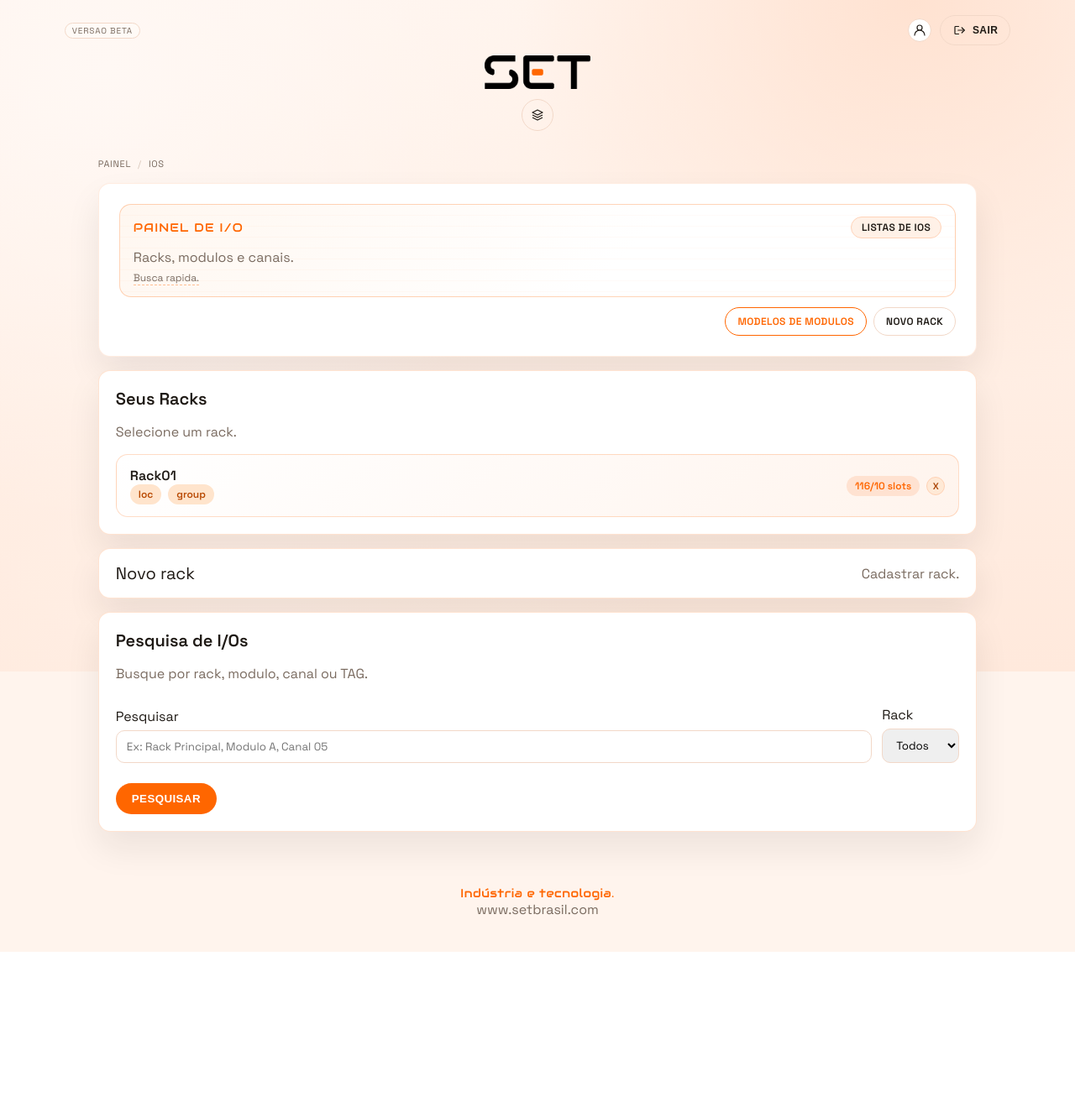
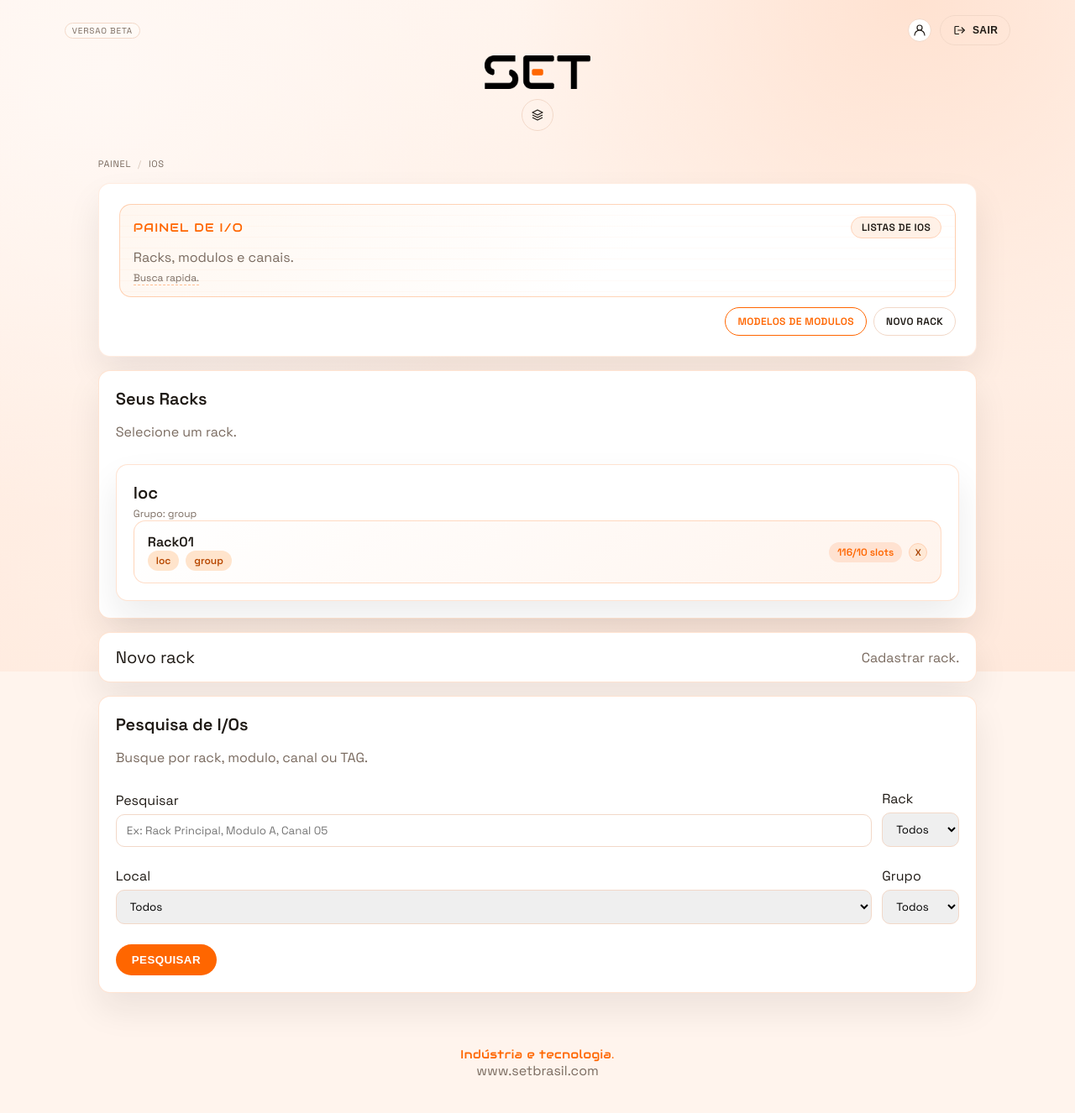
Before and after one commit to tallisonbarros/saas-set, a Django app: page /ios/ in a window 1280 px wide. Shown: the whole page at 84% size. Before the commit the page ends 1134 px from the top, so only its background shows below. Run offline with Django 5.2, Linux system fonts and the light colour scheme; a user stored in the database is signed in; data comes from the database, SQL or seed files in the repository; both versions use the stored data as it was after the commit; data that the repository does not hold is empty.

Commit message:
Atualizacao208

```diff
--- a/core/static/core/styles.css
+++ b/core/static/core/styles.css
@@ -3015,6 +3015,13 @@ select {
   margin-top: 12px;
 }
 
+.io-search-meta-alert {
+  padding: 8px 12px;
+  border-radius: 12px;
+  border: 1px solid rgba(255, 102, 0, 0.12);
+  background: #fff6ef;
+}
+
 .io-search-loading {
   margin-top: 10px;
   font-size: 12px;
@@ -3276,6 +3283,7 @@ select {
   font-weight: 600;
   color: var(--muted);
   letter-spacing: 2px;
+  font-size: 0.5em;
 }
 
 .slot-empty {
--- a/core/templates/core/ios_list.html
+++ b/core/templates/core/ios_list.html
@@ -43,9 +43,30 @@
           <p class="muted">Selecione um rack.</p>
         </div>
       </div>
-      {% if racks %}
+      {% if rack_groups %}
+        {% for group in rack_groups %}
+          <div class="io-card" style="margin-top: 12px;">
+            <div class="io-card-head">
+              <div>
+                <h3 class="io-title">
+                  {% if group.local %}
+                    {{ group.local.nome }}
+                  {% else %}
+                    Sem local
+                  {% endif %}
+                </h3>
+              </div>
+            </div>
+            {% for subgroup in group.groups %}
+              <div class="proposal-section-subtitle">
+                {% if subgroup.grupo %}
+                  Grupo: {{ subgroup.grupo.nome }}
+                {% else %}
+                  Sem grupo
+                {% endif %}
+              </div>
               <div class="proposal-grid">
-          {% for rack in racks %}
+                {% for rack in subgroup.racks %}
                   <article class="proposal-card io-proposal-card">
                     <a class="proposal-link" href="{% url 'ios_rack_detail' rack.id %}" aria-label="Abrir rack"></a>
                     <div class="proposal-head">
@@ -76,6 +97,9 @@
                   </article>
                 {% endfor %}
               </div>
+            {% endfor %}
+          </div>
+        {% endfor %}
       {% else %}
         <div class="muted">Nenhum rack cadastrado ainda.</div>
       {% endif %}
@@ -191,17 +215,39 @@
               {% endfor %}
             </select>
           </label>
+          <label class="field io-search-field">
+            <span>Local</span>
+            <select name="local" id="io-search-local">
+              <option value="">Todos</option>
+              {% for local in locais %}
+                <option value="{{ local.id }}" {% if local_filter == local.id|stringformat:"s" %}selected{% endif %}>
+                  {{ local.nome }}
+                </option>
+              {% endfor %}
+            </select>
+          </label>
+          <label class="field io-search-field">
+            <span>Grupo</span>
+            <select name="grupo" id="io-search-grupo">
+              <option value="">Todos</option>
+              {% for grupo in grupos %}
+                <option value="{{ grupo.id }}" {% if grupo_filter == grupo.id|stringformat:"s" %}selected{% endif %}>
+                  {{ grupo.nome }}
+                </option>
+              {% endfor %}
+            </select>
+          </label>
           <div class="io-search-actions">
             <button class="btn btn-primary" type="submit">Pesquisar</button>
-            {% if search_term or rack_filter %}
+            {% if search_term or rack_filter or local_filter or grupo_filter %}
               <a class="btn btn-ghost" href="{% url 'ios_list' %}">Limpar</a>
             {% endif %}
           </div>
         </div>
       </form>
       <div class="io-search-loading is-hidden" id="io-search-loading">Buscando...</div>
-      <div id="io-search-results" {% if not search_term and not rack_filter %}class="is-hidden"{% endif %}>
-        <div class="io-search-meta">
+      <div id="io-search-results" {% if not search_term and not rack_filter and not local_filter and not grupo_filter %}class="is-hidden"{% endif %}>
+        <div class="io-search-meta io-search-meta-alert" id="io-search-meta">
           <span class="slot-badge" id="io-search-count">{{ search_count }} resultado{{ search_count|pluralize }}</span>
         </div>
         {% if search_results %}
@@ -210,6 +256,8 @@
               <thead>
                 <tr>
                   <th>Rack</th>
+                  <th>Local</th>
+                  <th>Grupo</th>
                   <th>Slot</th>
                   <th>Modulo</th>
                   <th>Canal</th>
@@ -221,6 +269,8 @@
                 {% for channel in search_results %}
                   <tr>
                     <td>{{ channel.modulo.rack.nome }}</td>
+                    <td>{% if channel.modulo.rack.local %}{{ channel.modulo.rack.local.nome }}{% else %}-{% endif %}</td>
+                    <td>{% if channel.modulo.rack.grupo %}{{ channel.modulo.rack.grupo.nome }}{% else %}-{% endif %}</td>
                     <td>
                       {% if channel.slot_pos %}
                         S{{ channel.slot_pos }}
@@ -246,9 +296,9 @@
               </tbody>
             </table>
           </div>
-          <div class="muted is-hidden" id="io-search-empty">Nenhum resultado encontrado.</div>
+          <div class="notice notice-warning is-hidden" id="io-search-empty">Nenhum resultado encontrado.</div>
         {% else %}
-          <div class="muted" id="io-search-empty">Nenhum resultado encontrado.</div>
+          <div class="notice notice-warning" id="io-search-empty">Nenhum resultado encontrado.</div>
         {% endif %}
       </div>
     </section>
@@ -401,24 +451,31 @@
         var body = document.getElementById("io-search-table-body");
         var emptyEl = document.getElementById("io-search-empty");
         var loadingEl = document.getElementById("io-search-loading");
+        var metaEl = document.getElementById("io-search-meta");
         if (!resultsWrap || !countEl || !body || !emptyEl) {
           return;
-        }
-        if (loadingEl) {
-          loadingEl.classList.add("is-hidden");
         }
         var count = payload.count || 0;
         countEl.textContent = count + " resultado" + (count === 1 ? "" : "s");
         body.innerHTML = "";
         if (!payload.results || !payload.results.length) {
+          emptyEl.textContent = "Nenhum resultado encontrado.";
           emptyEl.classList.remove("is-hidden");
+          if (metaEl) {
+            metaEl.classList.remove("notice", "notice-success");
+          }
           resultsWrap.classList.remove("is-hidden");
           return;
+        }
+        if (metaEl) {
+          metaEl.classList.add("notice", "notice-success");
         }
         payload.results.forEach(function (row) {
           var tr = document.createElement("tr");
           tr.innerHTML =
             "<td>" + row.rack + "</td>" +
+            "<td>" + row.local + "</td>" +
+            "<td>" + row.grupo + "</td>" +
             "<td>" + row.slot + "</td>" +
             "<td>" + row.modulo + "</td>" +
             "<td>" + row.canal + " - " + row.canal_nome + "</td>" +
@@ -433,14 +490,18 @@
         var form = document.querySelector(".io-search-form");
         var input = form ? form.querySelector("input[name='q']") : null;
         var rackSelect = document.getElementById("io-search-rack");
+        var localSelect = document.getElementById("io-search-local");
+        var grupoSelect = document.getElementById("io-search-grupo");
         var loadingEl = document.getElementById("io-search-loading");
-        if (!form || !input || !rackSelect) {
+        if (!form || !input || !rackSelect || !localSelect || !grupoSelect) {
           return;
         }
         var runSearch = function () {
           var term = input.value.trim();
           var rack = rackSelect.value;
-          if (!term && !rack) {
+          var local = localSelect.value;
+          var grupo = grupoSelect.value;
+          if (!term && !rack && !local && !grupo) {
             var wrap = document.getElementById("io-search-results");
             if (wrap) {
               wrap.classList.add("is-hidden");
@@ -453,6 +514,7 @@
           if (loadingEl) {
             loadingEl.classList.remove("is-hidden");
           }
+          var emptyEl = document.getElementById("io-search-empty");
           var params = new URLSearchParams();
           if (term) {
             params.set("q", term);
@@ -460,12 +522,36 @@
           if (rack) {
             params.set("rack", rack);
           }
+          if (local) {
+            params.set("local", local);
+          }
+          if (grupo) {
+            params.set("grupo", grupo);
+          }
           fetch(window.location.pathname + "?" + params.toString(), {
             headers: { "X-Requested-With": "XMLHttpRequest" },
           })
-            .then(function (resp) { return resp.json(); })
+            .then(function (resp) {
+              if (!resp.ok) {
+                throw new Error("HTTP " + resp.status);
+              }
+              return resp.json();
+            })
             .then(updateSearchUI)
             .catch(function () {
+              var wrap = document.getElementById("io-search-results");
+              if (emptyEl) {
+                emptyEl.textContent = "Nao foi possivel buscar agora.";
+                emptyEl.classList.remove("is-hidden");
+              }
+              if (metaEl) {
+                metaEl.classList.remove("notice", "notice-success");
+              }
+              if (wrap) {
+                wrap.classList.remove("is-hidden");
+              }
+            })
+            .finally(function () {
               if (loadingEl) {
                 loadingEl.classList.add("is-hidden");
               }
@@ -474,6 +560,8 @@
         var debounced = debounce(runSearch, 300);
         input.addEventListener("input", debounced);
         rackSelect.addEventListener("change", runSearch);
+        localSelect.addEventListener("change", runSearch);
+        grupoSelect.addEventListener("change", runSearch);
         form.addEventListener("submit", function (event) {
           event.preventDefault();
           runSearch();
--- a/core/templates/core/ios_rack_detail.html
+++ b/core/templates/core/ios_rack_detail.html
@@ -143,7 +143,7 @@
               {% if slot.modulo %}
                 <div class="proposal-meta">{{ slot.modulo.modulo_modelo.marca }} - {{ slot.modulo.modulo_modelo.modelo }}</div>
                 <div class="slot-actions">
-                  <span class="slot-hint">Selecione para ver canais.</span>
+                  <span class="slot-hint">Ver canais.</span>
                 </div>
               {% else %}
                 <div class="slot-form">
@@ -180,7 +180,7 @@
     <div class="rack-channel-list is-hidden" id="rack-channel-list">
       <div class="rack-channel-row rack-channel-head">
         <span>Canal</span>
-        <span>Nome</span>
+        <span>Tag</span>
         <span>Tipo</span>
       </div>
       <div id="rack-channel-rows"></div>
--- a/core/views.py
+++ b/core/views.py
@@ -801,21 +801,35 @@ def ios_list(request):
         grupos = GrupoRackIO.objects.filter(cliente=cliente).order_by("nome")
     search_term = request.GET.get("q", "").strip()
     rack_filter = request.GET.get("rack", "").strip()
+    local_filter = request.GET.get("local", "").strip()
+    grupo_filter = request.GET.get("grupo", "").strip()
     search_results = []
     search_count = 0
-    if search_term or rack_filter:
+    if search_term or rack_filter or local_filter or grupo_filter:
         slot_pos_subquery = RackSlotIO.objects.filter(modulo_id=OuterRef("modulo_id")).values("posicao")[:1]
-        search_filter = (
-            Q(nome__icontains=search_term)
-            | Q(modulo__nome__icontains=search_term)
-            | Q(modulo__modulo_modelo__nome__icontains=search_term)
-            | Q(modulo__rack__nome__icontains=search_term)
-            | Q(ativo__tag_set__icontains=search_term)
-            | Q(ativo_item__tag_set__icontains=search_term)
-        )
+        search_filter = Q()
+        if search_term:
+            search_filter = (
+                Q(nome__icontains=search_term)
+                | Q(modulo__nome__icontains=search_term)
+                | Q(modulo__modulo_modelo__nome__icontains=search_term)
+                | Q(modulo__modulo_modelo__marca__icontains=search_term)
+                | Q(modulo__modulo_modelo__modelo__icontains=search_term)
+                | Q(modulo__rack__nome__icontains=search_term)
+                | Q(modulo__rack__local__nome__icontains=search_term)
+                | Q(modulo__rack__grupo__nome__icontains=search_term)
+                | Q(ativo__tag_set__icontains=search_term)
+                | Q(ativo_item__tag_set__icontains=search_term)
+            )
+            if search_term.isdigit():
+                search_filter = search_filter | Q(indice=int(search_term))
         channels = CanalRackIO.objects.filter(modulo__rack__in=racks)
         if rack_filter and rack_filter.isdigit():
             channels = channels.filter(modulo__rack_id=int(rack_filter))
+        if local_filter and local_filter.isdigit():
+            channels = channels.filter(modulo__rack__local_id=int(local_filter))
+        if grupo_filter and grupo_filter.isdigit():
+            channels = channels.filter(modulo__rack__grupo_id=int(grupo_filter))
         if search_term:
             channels = channels.filter(search_filter)
         channels = (
@@ -836,6 +850,8 @@ def ios_list(request):
                     "canal": f"CH{channel.indice:02d}",
                     "canal_nome": channel.nome or "Sem nome",
                     "tipo": channel.tipo.nome,
+                    "local": channel.modulo.rack.local.nome if channel.modulo.rack.local_id else "-",
+                    "grupo": channel.modulo.rack.grupo.nome if channel.modulo.rack.grupo_id else "-",
                     "url": reverse("ios_rack_modulo_detail", kwargs={"pk": channel.modulo.id}),
                 }
             )
@@ -855,6 +871,8 @@ def ios_list(request):
             "can_manage": bool(cliente),
             "search_term": search_term,
             "rack_filter": rack_filter,
+            "local_filter": local_filter,
+            "grupo_filter": grupo_filter,
             "search_results": search_results,
             "search_count": search_count,
             "inventarios": inventarios_qs.order_by("nome"),
```
Also changed, not shown: db.sqlite3. Lines whose indentation alone changed are shown as unchanged.
